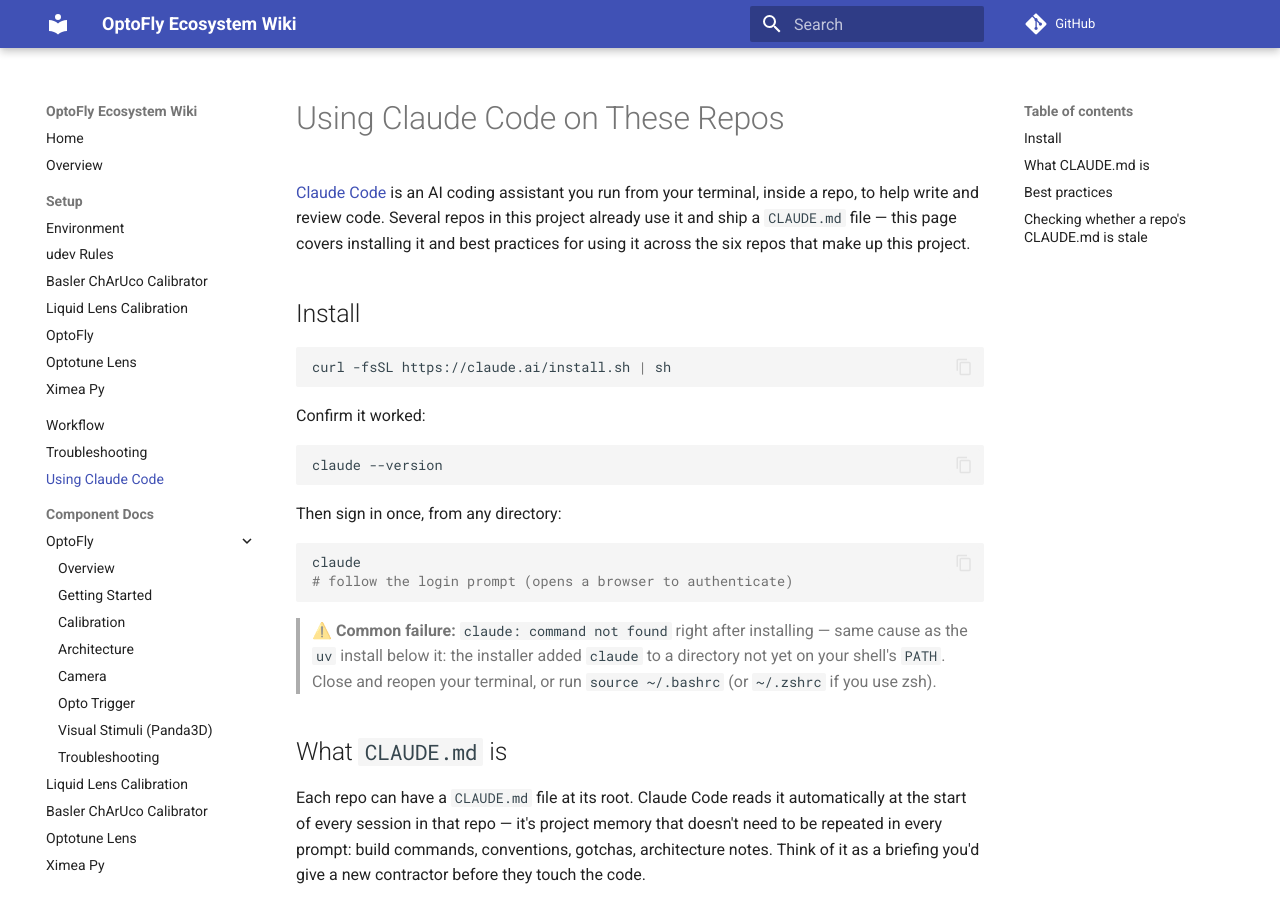
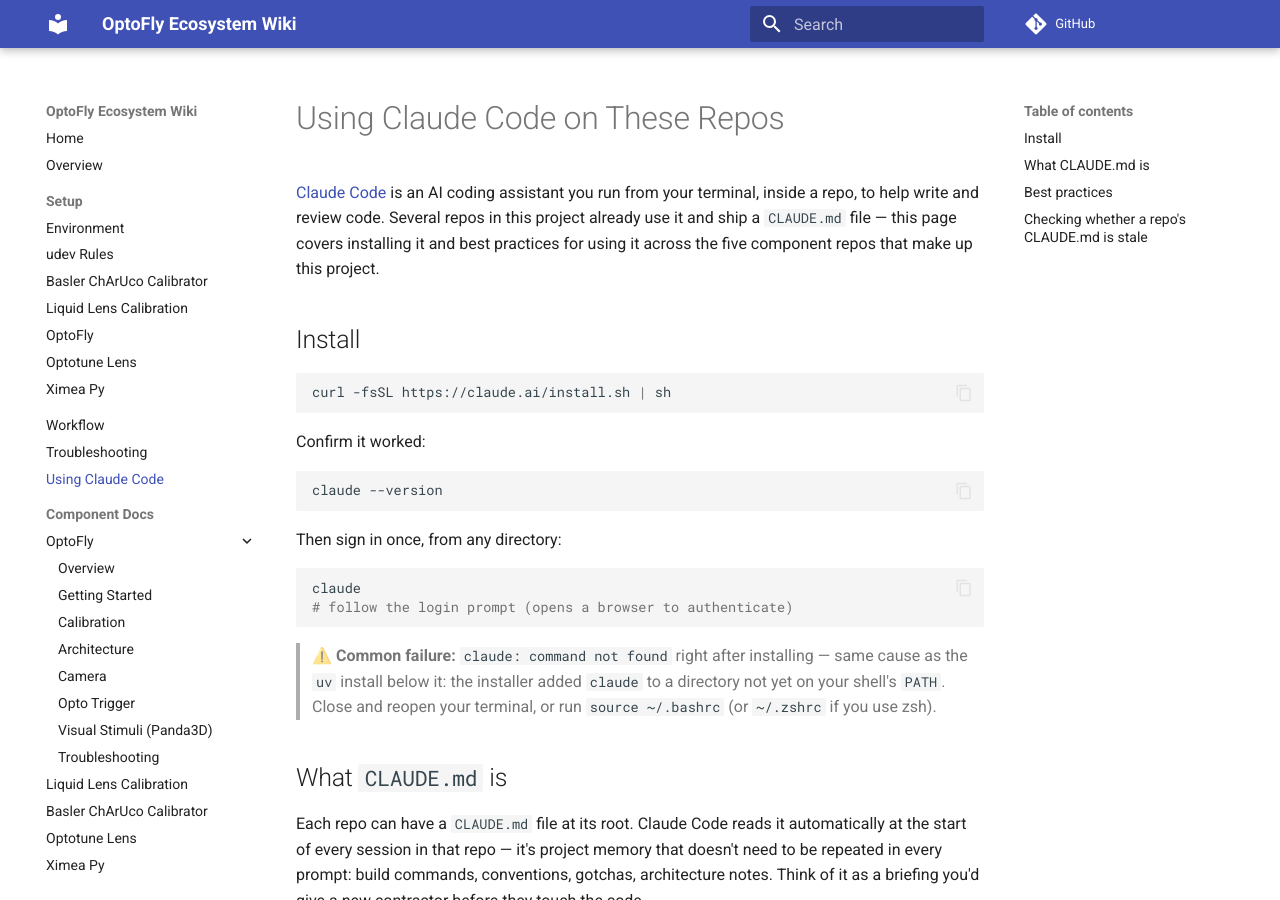
Before and after one commit to mpinb/optofly-docs, an MkDocs documentation site: the page built from docs/claude-code.md, in a window 1280 px wide and 900 px high. Built offline with MkDocs 1.6.1 and Material for MkDocs 9.7.7, drawn with Linux system fonts in a browser that asks for light colours; comment, search, counter and statistics services are not loaded.

Commit message:
Fix repo-count drift across docs (4/5/6 -> consistently 5)
index.md's repo table was missing ximea-py, environment.md still said
"4 repos", and claude-code.md said "six repos" — leftover from before
ximea-py was added as the fifth component repo.

Co-Authored-By: Claude Sonnet 5 <noreply@anthropic.com>

```diff
--- a/docs/claude-code.md
+++ b/docs/claude-code.md
@@ -4,7 +4,7 @@
 run from your terminal, inside a repo, to help write and review code.
 Several repos in this project already use it and ship a `CLAUDE.md` file —
 this page covers installing it and best practices for using it across the
-six repos that make up this project.
+five component repos that make up this project.
 
 ## Install
 
```
Also changed, not shown: docs/index.md (+1 -0 lines), docs/setup/environment.md (+1 -1 lines).
